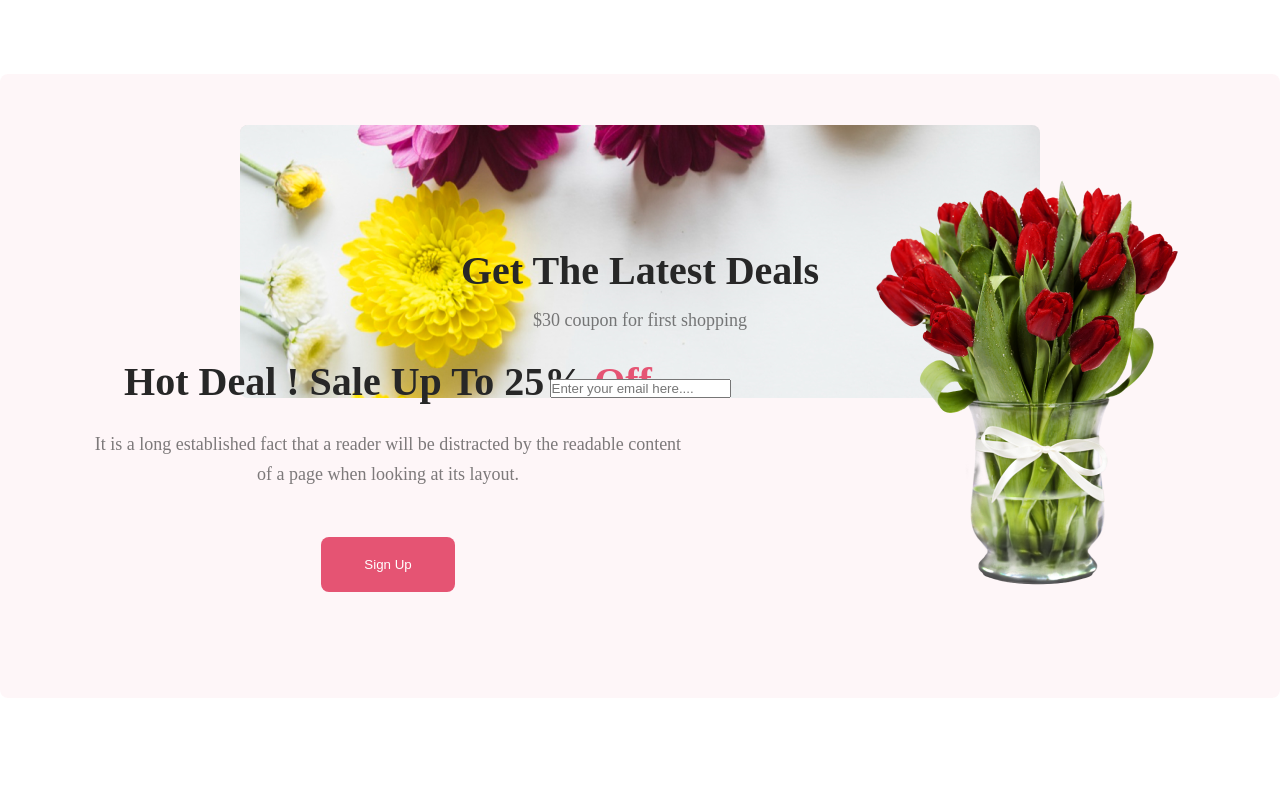
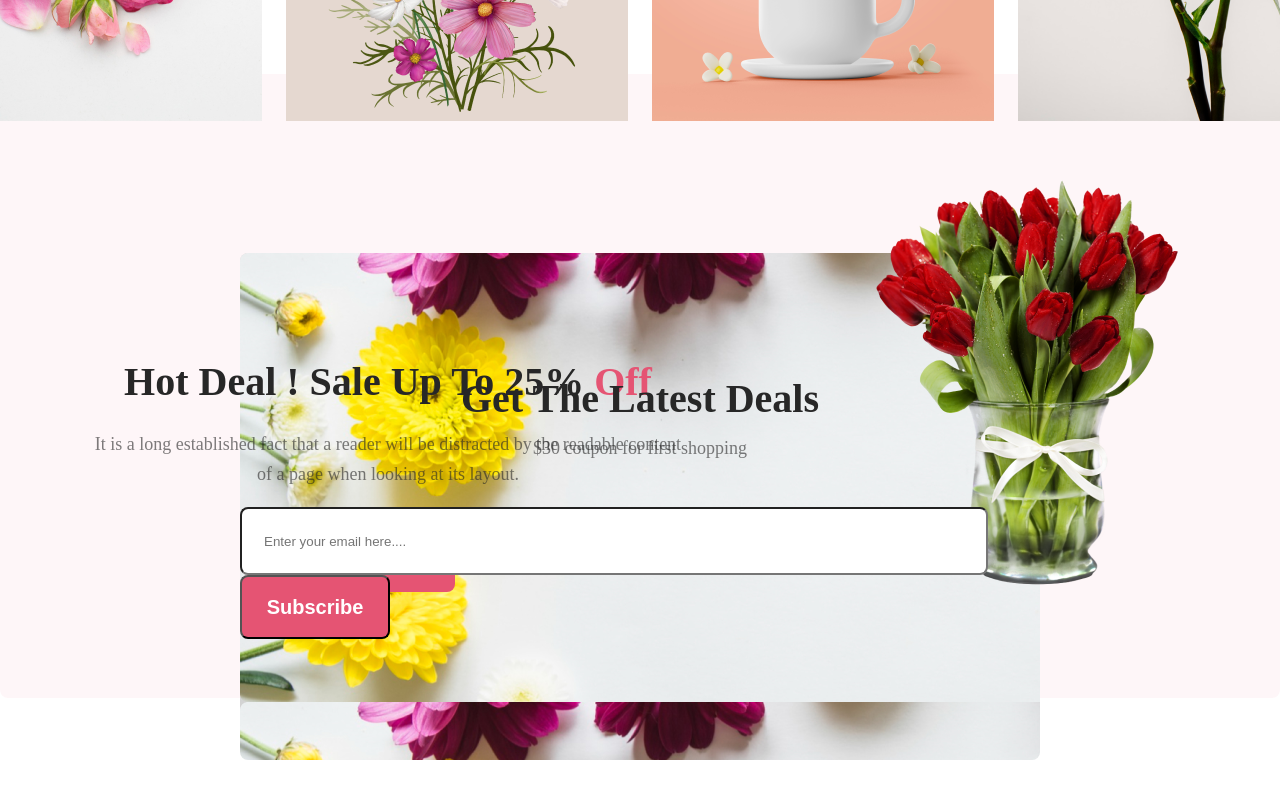
Before and after one commit to sifat-99/My-flower-shop, a plain HTML site: page index.html in a window 1280 px wide. Shown: the part 2401-3199 px from the top of the page. Before the commit the page ends 3099 px from the top, so only its background shows below. Drawn offline with Linux system fonts and the light colour scheme.

Commit message:
new section added

```diff
--- a/index.html
+++ b/index.html
@@ -29,7 +29,7 @@
         </div>
     </header>
     <main>
-        <section>
+        <section class="section-1">
             <div class="section-title-description">
                 <h2 class="section-title">Our Featured Flowers</h2>
                 <p class="section-description">It is a long established fact that a reader will be distracted by the
@@ -77,7 +77,7 @@
                 </div>
             </div>
         </section>
-        <section>
+        <section class="new-section">
             <div class="instagram-title-description">
                 <h2 class="section-title-instagram">Instagram</h2>
                 <p class="section-description">
@@ -104,7 +104,12 @@
                     Get The Latest Deals
                 </h2>
                 <p class="section-description-of-deals">$30 coupon for first shopping</p>
-                <input class="input-box" type="text" placeholder="Enter your email here....">
+                <div class="input-box-button">
+                    <input class="input-box" type="text" placeholder="Enter your email here....">
+                    <button class="btn-deals">
+                        Subscribe
+                    </button>
+                </div>
             </div>
         </section>
 
--- a/style.css
+++ b/style.css
@@ -41,7 +41,7 @@
 }
 
 /* section handle */
-section {
+.section-1 {
     height: 100vh;
     margin-left: 240px;
     margin-right: 240px;
@@ -202,8 +202,7 @@ section h4 {
 }
 
 /* latest deal container style */
-.latest-deals-container
-{
+.latest-deals-container {
     display: flex;
     flex-direction: column;
     justify-content: center;
@@ -212,7 +211,8 @@ section h4 {
     background: url("./Flower Asset/Rectangle 9.png"), lightgray 0px -203.444px / 100% 213.755% no-repeat;
 
 }
-.section-title-deals{
+
+.section-title-deals {
     color: #272727;
     text-align: center;
     font-size: 40px;
@@ -220,10 +220,44 @@ font-weight: 800;
     padding-top: 122px;
     padding-bottom: 16px;
 }
-.section-description-of-deals{
+
+.section-description-of-deals {
     color: rgba(39, 39, 39, 0.60);
     text-align: center;
     font-size: 18px;
     font-weight: 400;
     padding-bottom: 48px;
 }
+
+/* input bos style */
+.input-box {
+    width: 700px;
+    height: 64px;
+    flex-shrink: 0;
+    border-radius: 8px;
+    background: #FFF;
+    padding: 0px 22px;
+}
+
+/* Suscribe button */
+.btn-deals {
+    width: 150px;
+    height: 64px;
+    border-radius: 8px;
+    background: #E55473;
+    color: #FFF;
+    font-size: 20px;
+    font-style: normal;
+    font-weight: 700;
+    line-height: normal;
+}
+
+/* input-box-button */
+.input-box-button {
+    padding-bottom: 121px;
+}
+
+/* for second or new section */
+.new-section {
+    margin: 128px 240px;
+}
```
Lines whose indentation alone changed are shown as unchanged.
